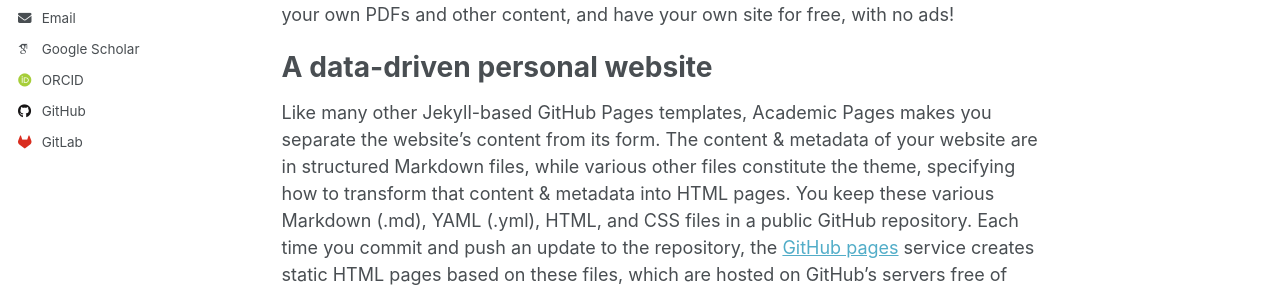
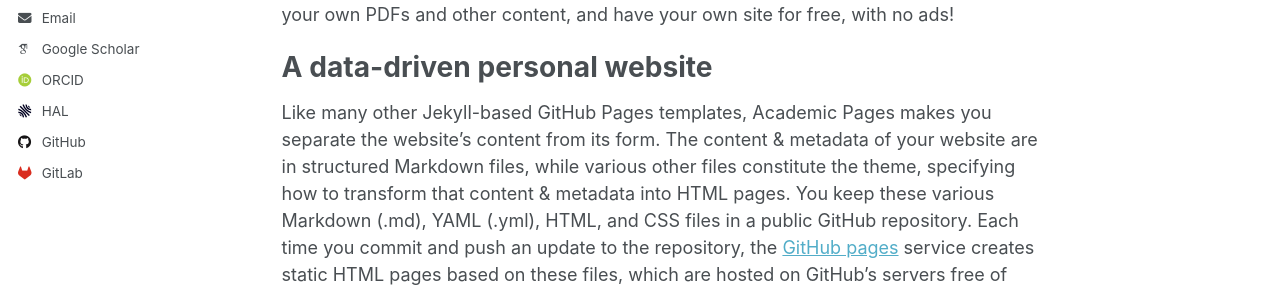
Before and after one commit to florent-jacquemard/florent-jacquemard.github.io, a Jekyll site: the page built from _pages/about.md, in a window 1280 px wide. Shown: the part 435-727 px from the top of the page. Built offline with Jekyll 4.4.1, drawn with Linux system fonts in a browser that asks for light colours; some web fonts are replaced; a script that is not in the unit is left out.

Commit message:
add HAL to sidebar

```diff
--- a/_config.yml
+++ b/_config.yml
@@ -42,6 +42,7 @@
   pubmed           : # URL "https://www.ncbi.nlm.nih.gov/pubmed/?term=john+snow"
   researchgate     : # URL
   scopus           : # URL
+  hal              : "https://cv.hal.science/florentjacquemard"
 
   # Repositories and software development
   bitbucket        : # Username - Update with your username on the site
--- a/_includes/author-profile.html
+++ b/_includes/author-profile.html
@@ -67,6 +67,9 @@
       {% endif %}
       {% if author.inspire-hep %}
         <li><a href="{{ author.inspire-hep }}"><i class="ai ai-inspire ai-fw icon-pad-right"></i>INSPIRE-HEP</a></li>
+      {% endif %}
+      {% if author.hal %}
+	    <li><a href="{{ author.hal }}"><i class="ai ai-hal ai-fw icon-pad-right"></i>HAL</a></li>
       {% endif %}
 
       <!-- Font Awesome icons / Repositories and software development -->
--- a/_sass/include/_utilities.scss
+++ b/_sass/include/_utilities.scss
@@ -237,10 +237,6 @@
     color: $gitlab-color;
   }
 
-  .fa-hal {
-  	color: $hal-color;
-  }
-
   .fa-google-plus,
   .fa-google-plus-square {
     color: $google-plus-color;
@@ -273,6 +269,10 @@
   .ai-orcid,
   .ai-orcid-square {
     color: $orcid-color;
+  }
+
+  .ai-hal {
+  	color: $hal-color;
   }
 
   .fa-pinterest,
```
